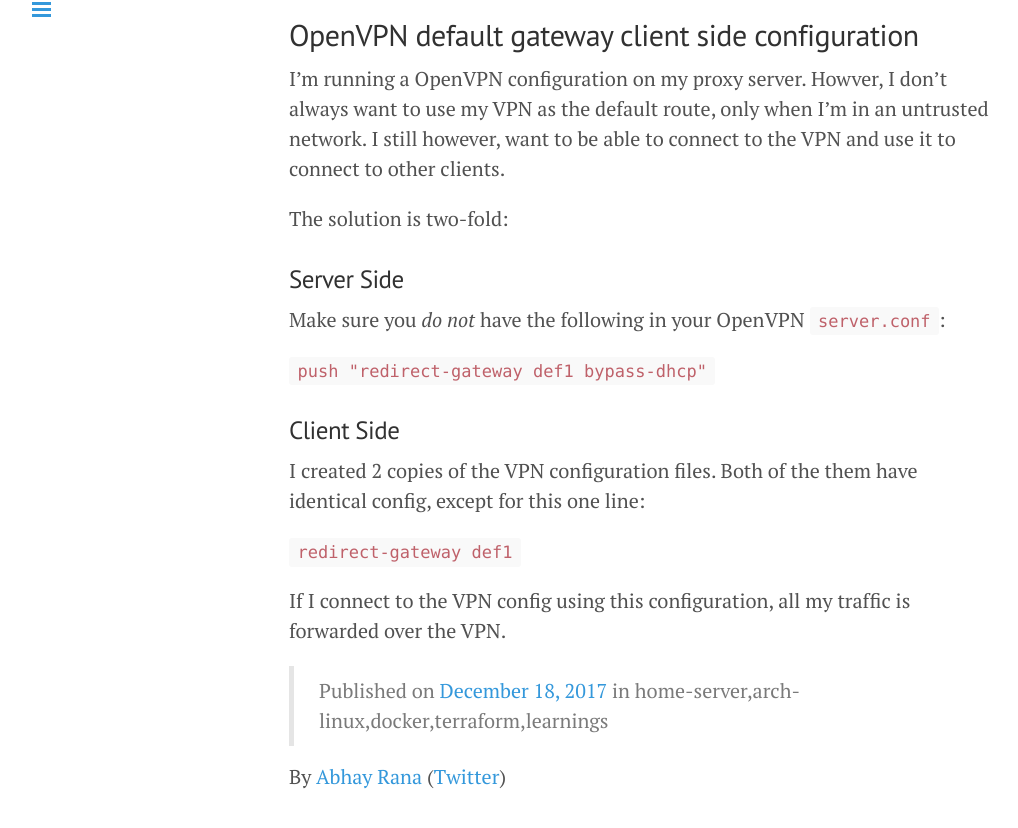
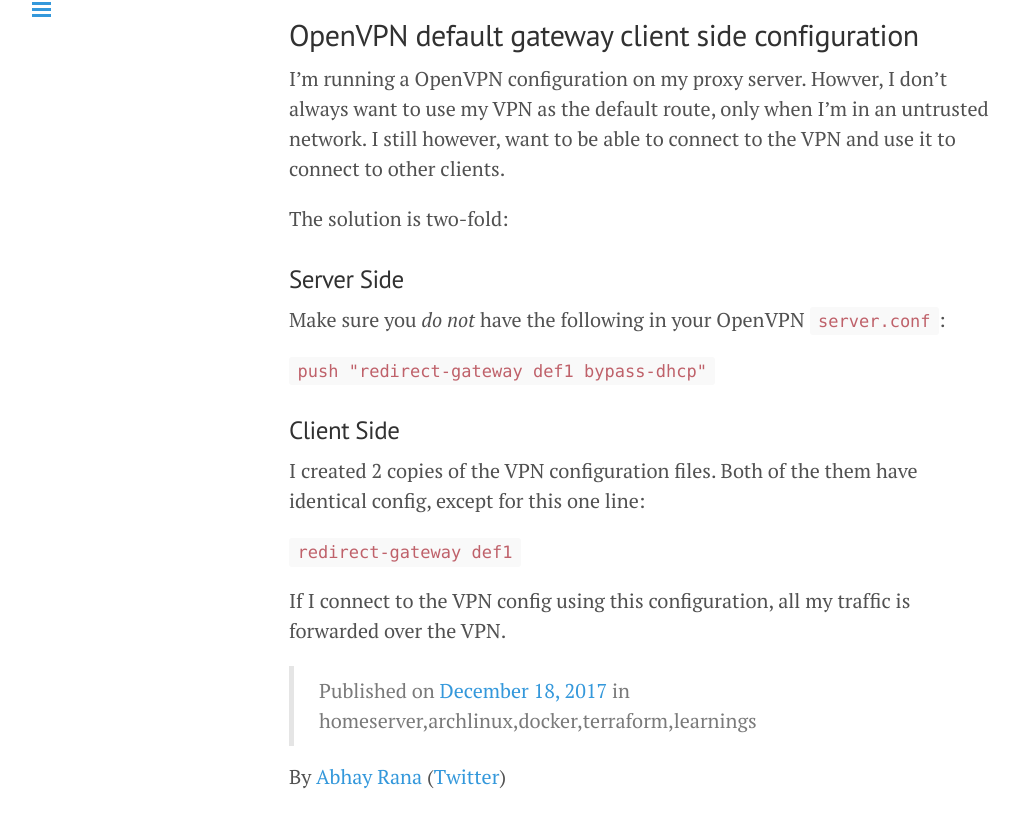
Before and after one commit to captn3m0/captn3m0.github.com, a Jekyll site: the page built from _posts/2017-12-18-home-server-learnings.md, in a window 1280 px wide and 900 px high, scrolled down 4235 px, cut to the strip 28-856 px from the top of the window. Shown: the whole strip, without its empty margins (1-1019 px from the left). Built offline with Jekyll 4.4.1, drawn with Linux system fonts in a browser that asks for light colours.

Commit message:
fix tags

```diff
--- a/_posts/2017-12-18-home-server-learnings.md
+++ b/_posts/2017-12-18-home-server-learnings.md
@@ -2,11 +2,11 @@
 title: Learnings from building my own home server
 layout: post
 tags:
-- home-server
-- arch-linux
-- docker
-- terraform
-- learnings
+  - homeserver
+  - archlinux
+  - docker
+  - terraform
+  - learnings
 ---
 
 ## Learnings
```
Also changed, not shown: _posts/2017-09-17-home-server-build.md (+3 -2 lines), _posts/2017-11-09-home-server-update.md (+5 -4 lines).
